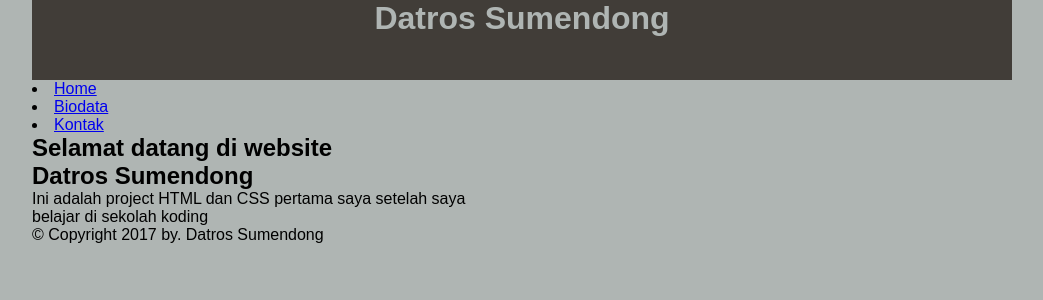
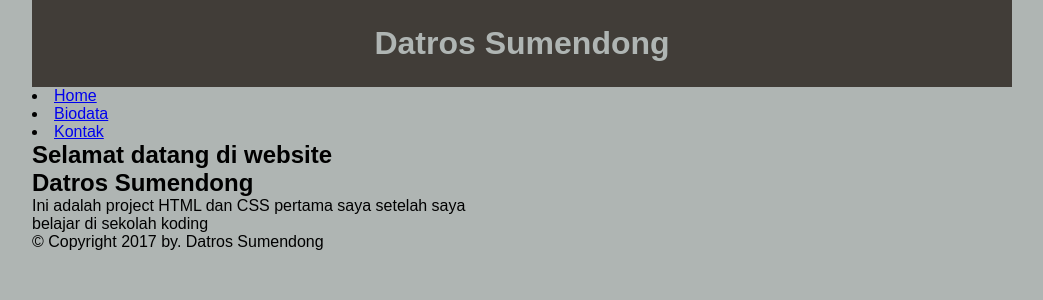
Before and after one commit to datrosumendong/datros.github.io, a PHP site: page / in a window 1280 px wide. Shown: the top 300 px of the page, without its empty margins (118-1161 px from the left). Run offline with PHP 8.4, Linux system fonts and the light colour scheme.

Commit message:
Masih merubah header sepertinya ada yang salah, saya harus melihatnya secara offline terlebih dahulu

```diff
--- a/style.css
+++ b/style.css
@@ -13,14 +13,13 @@ body {
 }
 
 header {
-  width      : 980px;
-  height     : 80px;
   margin     : 0 auto;
   background : rgb(65, 61, 56);
 }
 
 header h1 {
   text-align : center;
+  padding:25px;
   color: rgb(175, 181, 179);
 }
 
```
